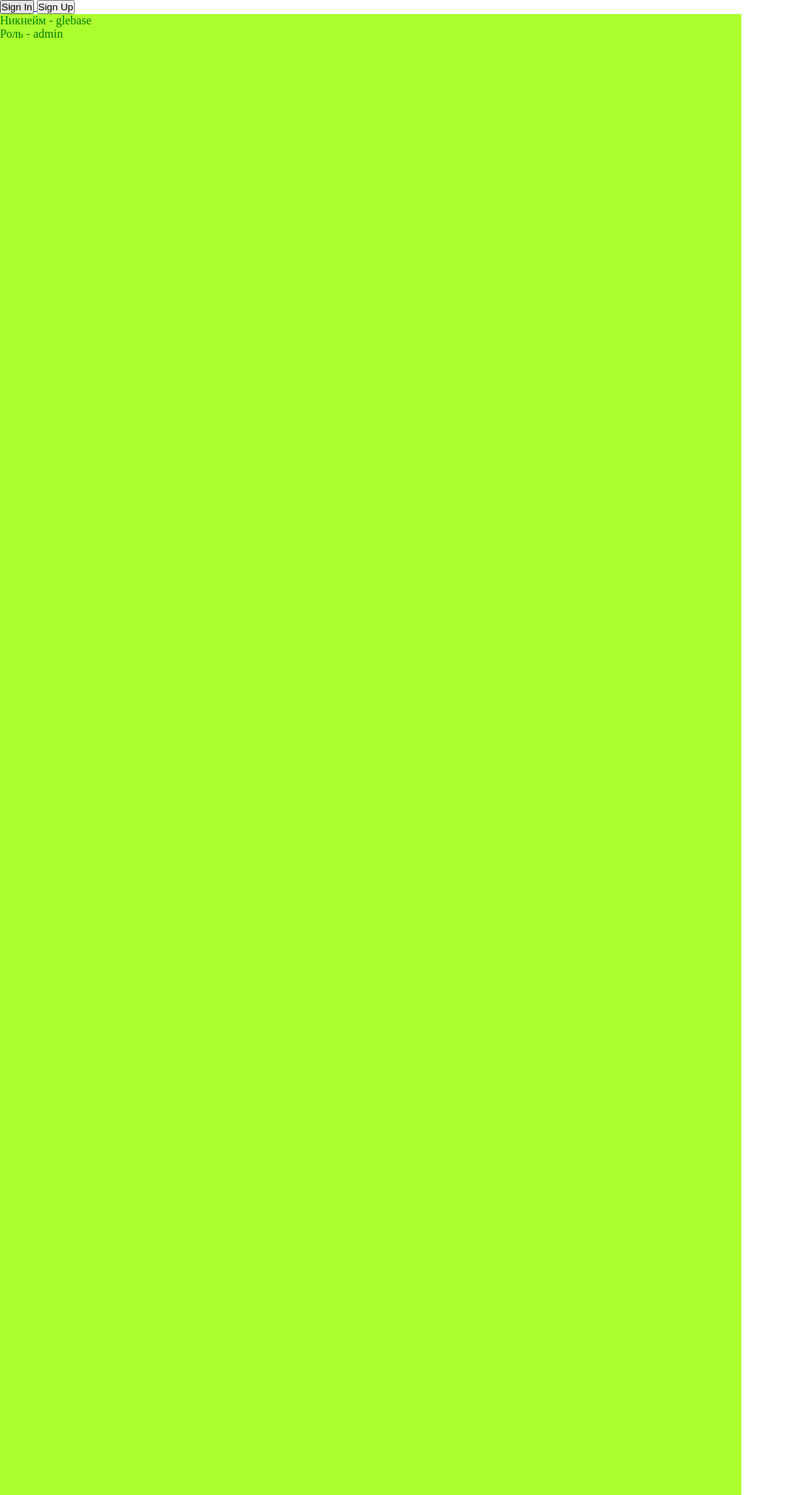
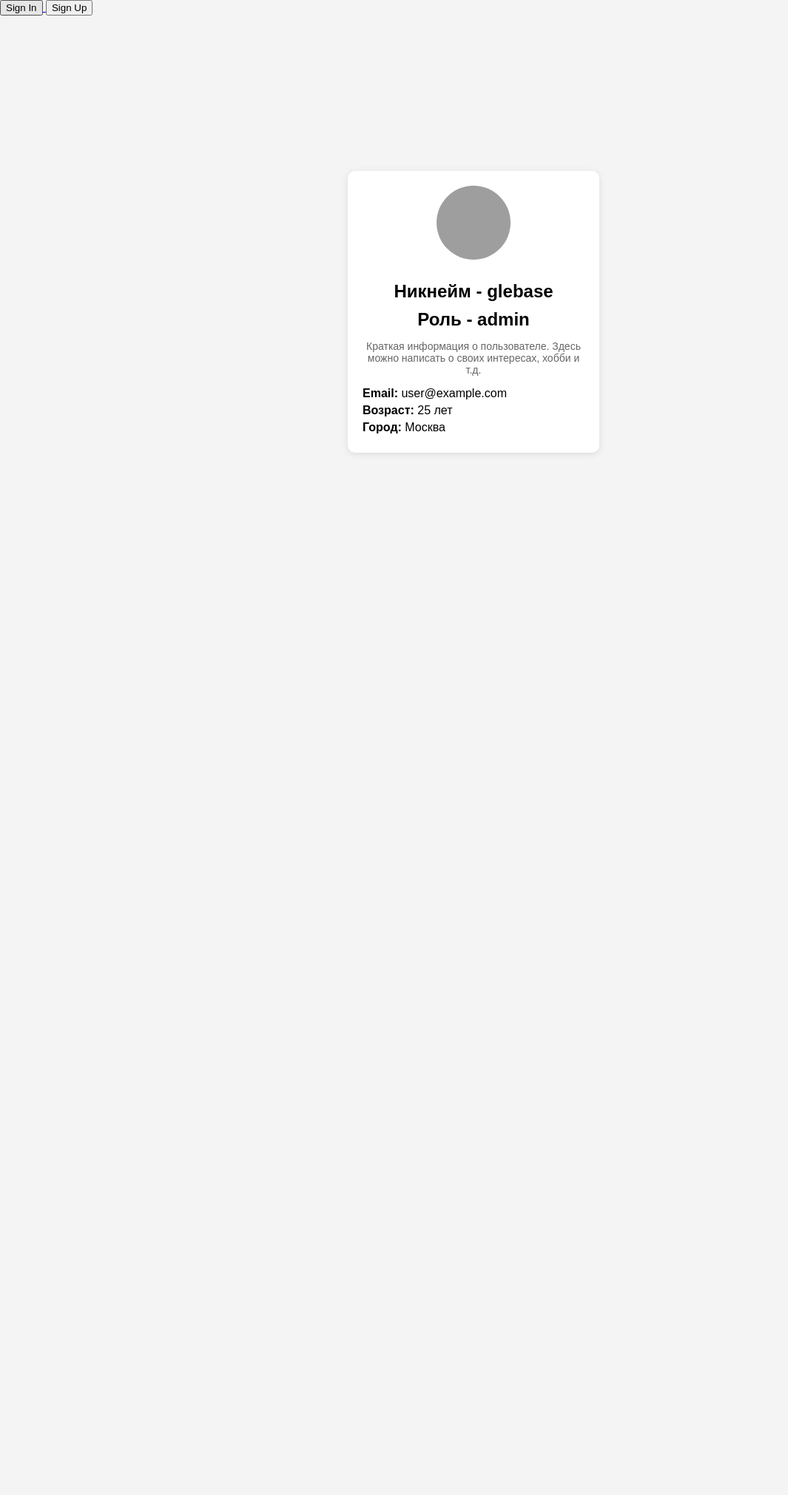
Before and after one commit to VoolFI71/LIST-OF-ARTICLES, a FastAPI app: page /profile/glebase in a window 1280 px wide. Shown: the whole page at 74% size, without its empty margins (0-1065 px from the left). After the commit the page ends 614 px from the top, so only its background shows below. Run offline with FastAPI, Linux system fonts and the light colour scheme; data comes from the database, SQL or seed files in the repository; both versions use the stored data as it was after the commit; grey boxes are pictures that could not be loaded.

Commit message:
start css(profile_user)

```diff
--- a/db/database.py
+++ b/db/database.py
@@ -5,7 +5,6 @@ with sqlite3.connect("db/database.db") as db:
     cursor = db.cursor()
     cursor.execute(""" DROP TABLE logins """)
     cursor.execute(""" DROP TABLE lists """)
-    cursor.execute(""" CREATE TABLE IF NOT EXISTS logins(nick TEXT PRIMARY KEY, password TEXT, role TEXT, token TEXT) """)
+    cursor.execute(""" CREATE TABLE IF NOT EXISTS logins(nick TEXT PRIMARY KEY, password TEXT, role TEXT, token TEXT, email TEXT, city TEXT, age TEXT, about TEXT) """)
     cursor.execute(""" CREATE TABLE IF NOT EXISTS lists(nick TEXT, title TEXT, description TEXT) """)
-    #cursor.execute(""" CREATE TABLE IF NOT EXISTS cookies(uuid TEXT, datestart TEXT, datefinish TEXT) """)
     db.commit()
--- a/front/static/styles.css
+++ b/front/static/styles.css
@@ -1,11 +1,48 @@
-*{
+body {
+    font-family: Arial, sans-serif;
+    background-color: #f4f4f4;
+    margin: 0;
     padding: 0;
-    margin: 0;
 }
 
-.profile{
-    width: 1002px;
-    height: 2002px;
-    background-color: greenyellow;
-    color: green;
+.container {
+    display: flex;
+    justify-content: center;
+    align-items: center;
+    height: 100vh;
 }
+
+.user-profile {
+    background-color: white;
+    border-radius: 10px;
+    box-shadow: 0 2px 10px rgba(0, 0, 0, 0.1);
+    padding: 20px;
+    text-align: center;
+    width: 300px;
+}
+
+.avatar {
+    width: 100px;
+    height: 100px;
+    border-radius: 50%;
+    margin-bottom: 15px;
+}
+
+.username {
+    font-size: 24px;
+    margin: 10px 0;
+}
+
+.bio {
+    color: #666;
+    font-size: 14px;
+}
+
+.user-details {
+    text-align: left;
+    margin-top: 15px;
+}
+
+.user-details p {
+    margin: 5px 0;
+}
--- a/front/templates/profile.html
+++ b/front/templates/profile.html
@@ -30,10 +30,18 @@
     <a href="/user/register"> <button> Sign Up </button> </a>
     {% endif %}
 
-    <div class="profile">
-        <p>Никнейм - {{response[0]}} </p>
-        <p>Роль - {{response[2]}} </p>
+    <div class="container">
+        <div class="user-profile">
+            <img src="avatar.jpg" alt="Аватар пользователя" class="avatar">
+            <h1 class="username">Никнейм - {{response[0]}}</h1>
+            <h1 class="username">Роль - {{response[2]}} </h1>
+            <p class="bio">Краткая информация о пользователе. Здесь можно написать о своих интересах, хобби и т.д.</p>
+            <div class="user-details">
+                <p><strong>Email:</strong> user@example.com</p>
+                <p><strong>Возраст:</strong> 25 лет</p>
+                <p><strong>Город:</strong> Москва</p>
+            </div>
+        </div>
     </div>
-
 </body>
 </html>
--- a/routers/profile.py
+++ b/routers/profile.py
@@ -21,7 +21,10 @@ def get_profile(nick: str, request: Request):
         cursor = db.cursor()
         cursor.execute("SELECT * FROM logins WHERE nick=?", (nick,))
         res = cursor.fetchone()
+    if res is None:
+        raise HTTPException(status_code=404, detail="User not found")
     token = request.cookies.get("jwt")
+
     if not token:
         return templates.TemplateResponse("profile.html", {"request": request, "response": res})
     try:
```
Also changed, not shown: db/database.db.
